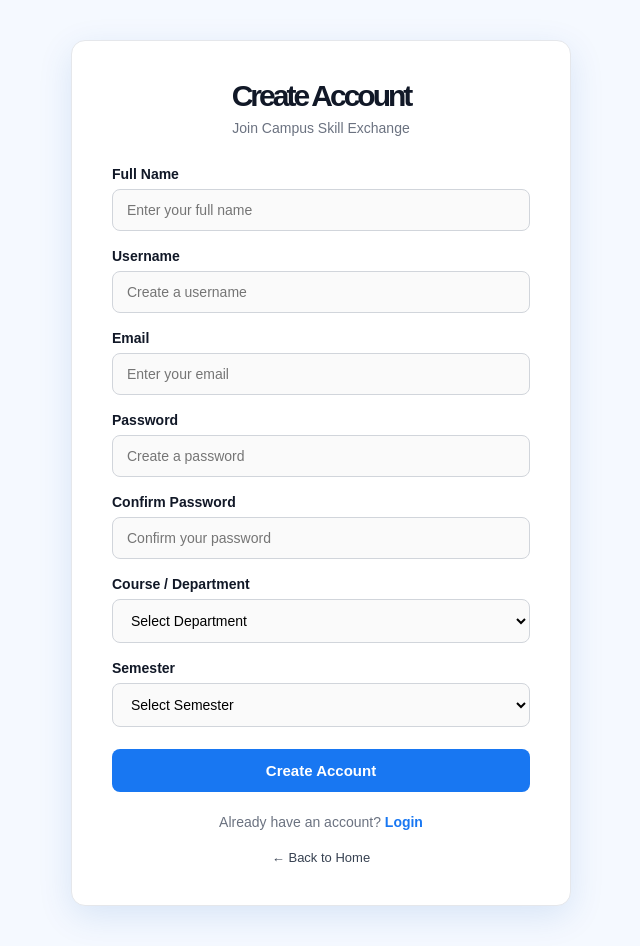
After one commit to PRIYA19120/Campus-Skill-Exchange-Platform, a Flask app: template templates/register.html in a window 1280 px wide. The commit adds this page. Shown: the whole page, without its empty margins (319-959 px from the left). Run offline with Flask 3, Linux system fonts and the light colour scheme; the template is opened without the code that fills it, so the values that code supplies are empty.

Commit message:
Update Campus Skill Exchange project

```diff
--- a/app.py
+++ b/app.py
@@ -9,11 +9,11 @@ def home():
 
 @app.route("/login")
 def login():
-    return "Login Page"
+    return render_template("login.html")
 
 @app.route("/register")
 def register():
-    return "Create Account Page"
+    return render_template("register.html")
 
 @app.route("/images/<filename>")
 def images(filename):
--- a/static/css/style.css
+++ b/static/css/style.css
@@ -385,3 +385,260 @@ h1 span {
         width: 100%;
     }
 }
+* {
+    margin: 0;
+    padding: 0;
+    box-sizing: border-box;
+}
+
+html,
+body {
+    width: 100%;
+    min-height: 100%;
+}
+
+body {
+    font-family: Arial, sans-serif;
+    background: #f5f9ff;
+    color: #111827;
+}
+
+.login-page {
+    position: fixed;
+    top: 0;
+    left: 0;
+    width: 100%;
+    height: 100%;
+
+    display: flex;
+    justify-content: center;
+    align-items: center;
+}
+
+.login-card {
+    width: 400px;
+    background: white;
+    padding: 40px 38px;
+    border-radius: 14px;
+    box-shadow: 0 10px 35px rgba(0, 80, 180, 0.12);
+    text-align: center;
+    border: 1px solid #e5e7eb;
+}
+.login-card h1 {
+    font-size: 30px !important;
+    font-weight: 700;
+    margin-bottom: 10px;
+    color: #111827;
+}
+
+.subtitle {
+    color: #6b7280;
+    font-size: 14px;
+    margin-bottom: 30px;
+}
+
+.input-group {
+    text-align: left;
+    margin-bottom: 18px;
+}
+
+.input-group label {
+    display: block;
+    font-size: 14px;
+    font-weight: 600;
+    margin-bottom: 7px;
+}
+
+.input-group input {
+    width: 100%;
+    padding: 13px 14px;
+    border: 1px solid #d1d5db;
+    border-radius: 8px;
+    font-size: 14px;
+    outline: none;
+    background: #fafafa;
+}
+
+.input-group input:focus {
+    border-color: #1877f2;
+    background: white;
+}
+
+button {
+    width: 100%;
+    padding: 13px;
+    border: none;
+    border-radius: 8px;
+    background: #1877f2;
+    color: white;
+    font-size: 15px;
+    font-weight: bold;
+    cursor: pointer;
+}
+
+button:hover {
+    background: #0d65d9;
+}
+
+.divider {
+    display: flex;
+    align-items: center;
+    margin: 27px 0;
+    color: #9ca3af;
+    font-size: 12px;
+}
+
+.divider::before,
+.divider::after {
+    content: "";
+    flex: 1;
+    height: 1px;
+    background: #e5e7eb;
+}
+
+.divider span {
+    padding: 0 12px;
+}
+
+.create-text {
+    font-size: 14px;
+    color: #6b7280;
+}
+
+.create-text a {
+    color: #1877f2;
+    font-weight: bold;
+    text-decoration: none;
+}
+
+.back-home {
+    display: inline-block;
+    margin-top: 25px;
+    color: #374151;
+    font-size: 13px;
+    text-decoration: none;
+}
+.register-page {
+    min-height: 100vh;
+    width: 100%;
+    display: flex;
+    justify-content: center;
+    align-items: center;
+    padding: 40px 20px;
+    background: #f5f9ff;
+}
+
+.register-card {
+    width: 500px;
+    background: white;
+    padding: 40px;
+    border-radius: 14px;
+    box-shadow: 0 10px 35px rgba(0, 80, 180, 0.12);
+    border: 1px solid #e5e7eb;
+}
+
+.register-card h1 {
+    text-align: center;
+    font-size: 30px;
+    color: #111827;
+    margin-bottom: 8px;
+}
+
+.register-subtitle {
+    text-align: center;
+    color: #6b7280;
+    font-size: 14px;
+    margin-bottom: 30px;
+}
+
+.register-card .input-group {
+    margin-bottom: 17px;
+}
+
+.register-card .input-group label {
+    display: block;
+    font-size: 14px;
+    font-weight: 600;
+    margin-bottom: 7px;
+}
+
+.register-card .input-group input,
+.register-card .input-group textarea {
+    width: 100%;
+    padding: 12px 14px;
+    border: 1px solid #d1d5db;
+    border-radius: 8px;
+    font-size: 14px;
+    outline: none;
+    background: #fafafa;
+}
+
+.register-card .input-group textarea {
+    height: 90px;
+    resize: none;
+    font-family: Arial, sans-serif;
+}
+
+.register-card .input-group input:focus,
+.register-card .input-group textarea:focus {
+    border-color: #1877f2;
+    background: white;
+}
+
+.register-card button {
+    width: 100%;
+    padding: 13px;
+    border: none;
+    border-radius: 8px;
+    background: #1877f2;
+    color: white;
+    font-size: 15px;
+    font-weight: bold;
+    cursor: pointer;
+    margin-top: 5px;
+}
+
+.register-card button:hover {
+    background: #0d65d9;
+}
+
+.login-text {
+    text-align: center;
+    margin-top: 22px;
+    font-size: 14px;
+    color: #6b7280;
+}
+
+.login-text a {
+    color: #1877f2;
+    font-weight: bold;
+    text-decoration: none;
+}
+
+.login-text a:hover {
+    text-decoration: underline;
+}
+
+.register-card .back-home {
+    display: block;
+    text-align: center;
+    margin-top: 20px;
+    color: #374151;
+    font-size: 13px;
+    text-decoration: none;
+}
+.register-card .input-group select {
+    width: 100%;
+    padding: 12px 14px;
+    border: 1px solid #d1d5db;
+    border-radius: 8px;
+    font-size: 14px;
+    outline: none;
+    background: #fafafa;
+    cursor: pointer;
+}
+
+.register-card .input-group select:focus {
+    border-color: #1877f2;
+    background: white;
+}
--- /dev/null
+++ b/templates/register.html
@@ -0,0 +1,119 @@
+<!DOCTYPE html>
+<html lang="en">
+<head>
+    <meta charset="UTF-8">
+    <meta name="viewport" content="width=device-width, initial-scale=1.0">
+
+    <title>Create Account | Campus Skill Exchange</title>
+
+    <link rel="stylesheet"
+          href="{{ url_for('static', filename='css/style.css') }}">
+</head>
+
+<body>
+
+<div class="register-page">
+
+    <div class="register-card">
+
+        <h1>Create Account</h1>
+
+        <p class="register-subtitle">
+            Join Campus Skill Exchange
+        </p>
+
+        <form>
+
+            <div class="input-group">
+                <label>Full Name</label>
+                <input type="text"
+                       placeholder="Enter your full name"
+                       required>
+            </div>
+
+            <div class="input-group">
+                <label>Username</label>
+                <input type="text"
+                       placeholder="Create a username"
+                       required>
+            </div>
+
+            <div class="input-group">
+                <label>Email</label>
+                <input type="email"
+                       placeholder="Enter your email"
+                       required>
+            </div>
+
+            <div class="input-group">
+                <label>Password</label>
+                <input type="password"
+                       placeholder="Create a password"
+                       required>
+            </div>
+
+            <div class="input-group">
+                <label>Confirm Password</label>
+                <input type="password"
+                       placeholder="Confirm your password"
+                       required>
+            </div>
+
+           <div class="input-group">
+    <label>Course / Department</label>
+
+    <select required>
+        <option value="">Select Department</option>
+        <option>BCA</option>
+        <option>BCA AI & Data Science</option>
+        <option>B.Tech Computer Science</option>
+        <option>B.Tech AI & Data Science</option>
+        <option>B.Tech Information Technology</option>
+        <option>B.Tech Electronics & Communication</option>
+        <option>B.Tech Mechanical Engineering</option>
+        <option>B.Tech Civil Engineering</option>
+        <option>BBA</option>
+        <option>B.Com</option>
+        <option>MCA</option>
+        <option>MBA</option>
+        <option>Other</option>
+    </select>
+</div>
+
+            <div class="input-group">
+    <label>Semester</label>
+
+    <select required>
+        <option value="">Select Semester</option>
+        <option>1st Semester</option>
+        <option>2nd Semester</option>
+        <option>3rd Semester</option>
+        <option>4th Semester</option>
+        <option>5th Semester</option>
+        <option>6th Semester</option>
+        <option>7th Semester</option>
+        <option>8th Semester</option>
+    </select>
+</div>
+
+            <button type="submit">
+                Create Account
+            </button>
+
+        </form>
+
+        <p class="login-text">
+            Already have an account?
+            <a href="{{ url_for('login') }}">Login</a>
+        </p>
+
+        <a href="{{ url_for('home') }}" class="back-home">
+            ← Back to Home
+        </a>
+
+    </div>
+
+</div>
+
+</body>
+</html>
```
Also changed, not shown: templates/login.html (added, +63 -0 lines).
